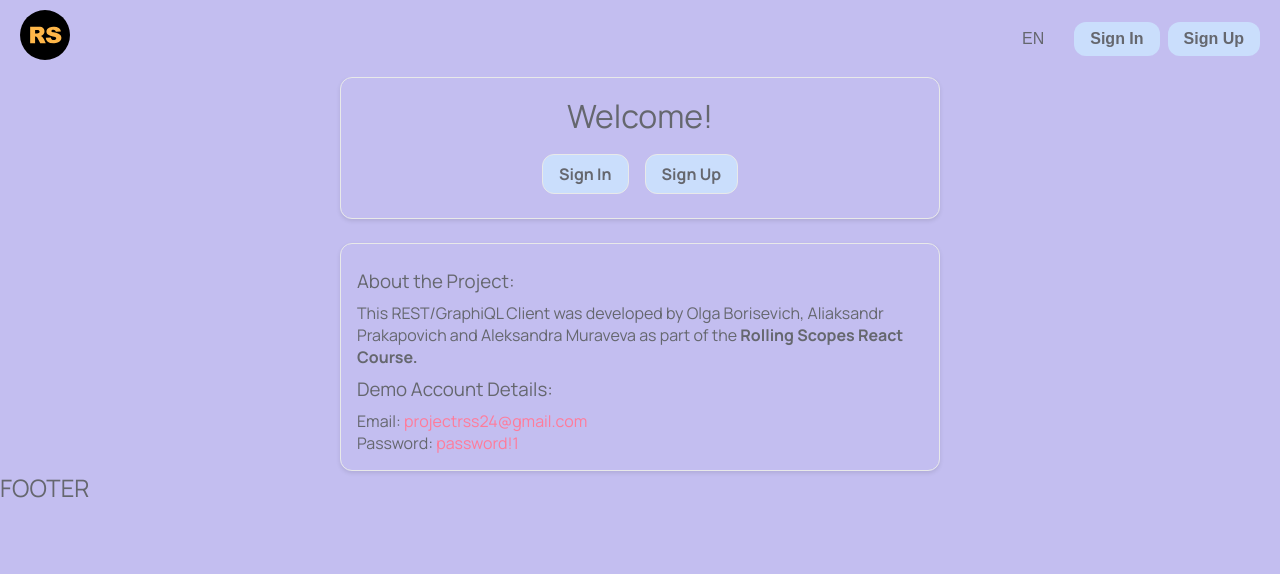
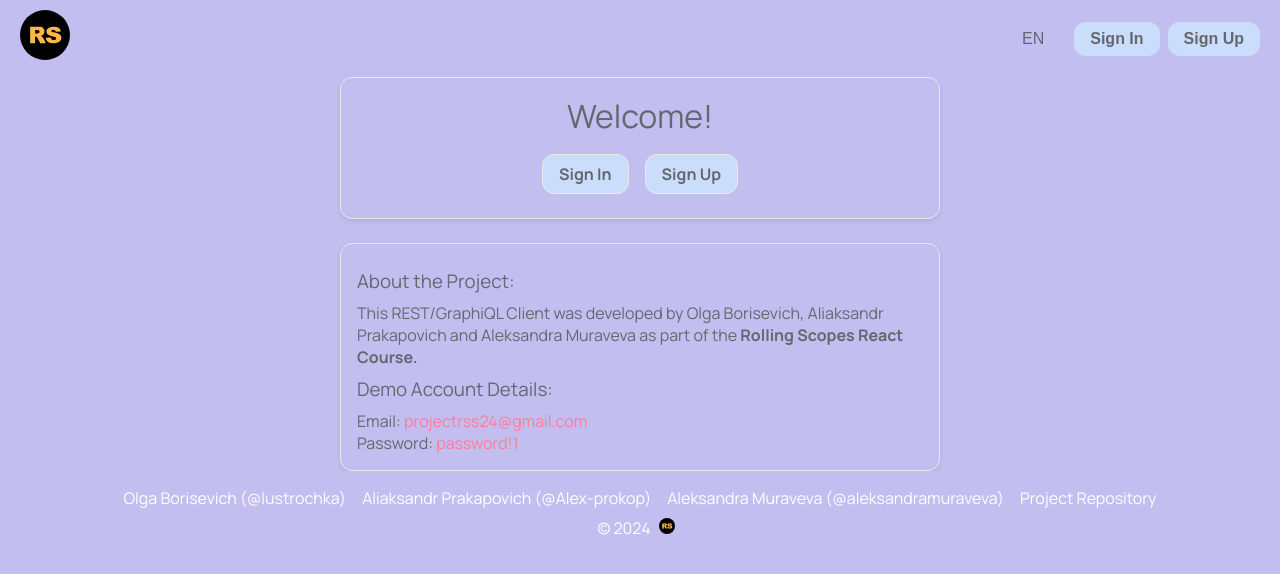
Before and after one commit to lustrochka/Graphiql-app, a Next.js app: page / in a window 1280 px wide. Shown: the top 574 px of the page. Built offline with nearby package versions, Linux system fonts and the light colour scheme; no server answers.

Commit message:
feat: add Footer component

```diff
--- /dev/null
+++ b/src/components/Footer/Footer.module.css
@@ -0,0 +1,35 @@
+.footer {
+  display: flex;
+  flex-wrap: wrap;
+  flex-direction: column;
+  align-items: center;
+  padding: var(--sp-sm) var(--sp-md);
+  background-color: var(--bg-purple);
+  color: var(--white);
+  position: relative;
+  bottom: 0;
+  width: 100%;
+  transition: background-color 0.3s;
+}
+
+.footer .links {
+  margin-top: var(--sp-sm);
+  display: flex;
+  flex-wrap: wrap;
+}
+
+.footer .copyright {
+  margin-top: var(--sp-sm);
+  display: flex;
+  align-items: center;
+}
+
+.footer a {
+  margin: 0 var(--sp-sm);
+  transition: color 0.3s ease;
+}
+
+.footer a:hover {
+  text-decoration: none;
+  color: var(--blue);
+}
--- a/src/components/Footer/Footer.tsx
+++ b/src/components/Footer/Footer.tsx
@@ -1,7 +1,54 @@
-const Footer: React.FC = () => (
-  <div>
-    <h2>FOOTER</h2>
-  </div>
-);
+import React from "react";
+import Link from "next/link";
+import Image from "next/image";
+import styles from "./Footer.module.css";
+
+const Footer: React.FC = () => {
+  return (
+    <footer className={styles.footer}>
+      <div className={styles.links}>
+        <a
+          href="https://github.com/lustrochka"
+          target="_blank"
+          rel="noopener noreferrer"
+        >
+          Olga Borisevich (@lustrochka)
+        </a>
+        <a
+          href="https://github.com/Alex-prokop"
+          target="_blank"
+          rel="noopener noreferrer"
+        >
+          Aliaksandr Prakapovich (@Alex-prokop)
+        </a>
+        <a
+          href="https://github.com/aleksandramuraveva"
+          target="_blank"
+          rel="noopener noreferrer"
+        >
+          Aleksandra Muraveva (@aleksandramuraveva)
+        </a>
+        <a
+          href="https://github.com/lustrochka/Graphiql-app"
+          target="_blank"
+          rel="noopener noreferrer"
+        >
+          Project Repository
+        </a>
+      </div>
+      <div className={styles.copyright}>
+        <span>© 2024</span>
+        <Link href="https://rs.school/react/" passHref>
+          <Image
+            src="/images/rss-logo-CM8B7fA7.svg"
+            alt="rss-logo"
+            width={16}
+            height={16}
+          />
+        </Link>
+      </div>
+    </footer>
+  );
+};
 
 export default Footer;
```
Also changed, not shown: src/components/Footer/Footer.css (deleted).
